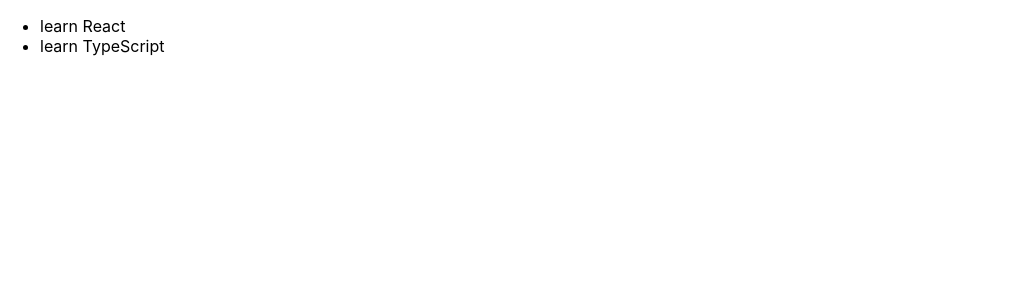
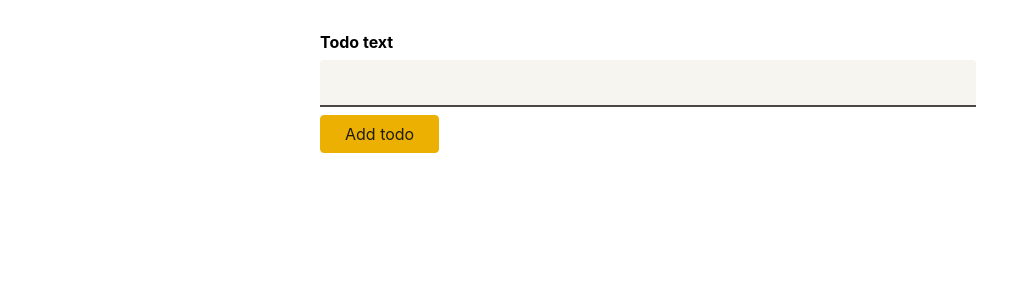
Before and after one commit to hstupkova/react-with-typescript, a React (Create React App) app: page / in a window 1280 px wide. Shown: the top 300 px of the page, without its empty margins (0-1016 px from the left). Built offline with nearby package versions, Linux system fonts and the light colour scheme.

Commit message:
adding a todo via form submission

```diff
--- a/src/App.tsx
+++ b/src/App.tsx
@@ -1,14 +1,22 @@
+import React, { useState } from 'react';
+
+import NewTodo from './components/NewTodo';
 import Todos from './components/Todos';
 import Todo from './models/todo';
 
 function App() {
-  const todos = [
-    new Todo('learn React'),
-    new Todo('learn TypeScript')
-  ]
+  const [todos, setTodos] = useState<Todo[]>([]);
+
+  const addTodoHandler = (text: string) => {
+    const newTodo = new Todo(text);
+    setTodos((prevTodos) => {
+      return prevTodos.concat(newTodo);
+    });
+  };
 
   return (
     <div className="App">
+      <NewTodo onAddTodo={addTodoHandler} />
       <Todos items={todos} />
     </div>
   );
--- /dev/null
+++ b/src/components/NewTodo.module.css
@@ -0,0 +1,42 @@
+.form {
+  width: 40rem;
+  margin: 2rem auto;
+
+}
+
+.form label {
+  display: block;
+  font-weight: bold;
+  margin-bottom: 0.5rem;
+}
+
+.form input {
+  display: block;
+  width: 100%;
+  font: inherit;
+  font-size: 1.5rem;
+  padding: 0.5rem;
+  border-radius: 4px;
+  background-color: #f7f5ef;
+  border: none;
+  border-bottom: 2px solid #494844;
+  border-bottom-right-radius: 0;
+  border-bottom-left-radius: 0;
+  margin-bottom: 0.5rem;
+}
+
+.form button {
+  font: inherit;
+  background-color: #ebb002;
+  border: 1px solid #ebb002;
+  color: #201d0f;
+  padding: 0.5rem 1.5rem;
+  border-radius: 4px;
+  cursor: pointer;
+}
+
+.form button:hover,
+.form button:active {
+  background-color: #ebc002;
+  border-color: #ebc002;
+}
--- /dev/null
+++ b/src/components/NewTodo.tsx
@@ -0,0 +1,30 @@
+import React, { useRef } from 'react';
+
+import classes from './NewTodo.module.css';
+
+const NewTodo: React.FC<{ onAddTodo: (text: string) => void }> = (props) => {
+  const todoTextInputRef = useRef<HTMLInputElement>(null);
+
+  const submitHandler = (event: React.FormEvent) => {
+    event.preventDefault();
+
+    const enteredText = todoTextInputRef.current!.value;
+
+    if (enteredText.trim().length === 0) {
+      // throw an error
+      return;
+    }
+
+    props.onAddTodo(enteredText);
+  };
+
+  return (
+    <form onSubmit={submitHandler} className={classes.form}>
+      <label htmlFor="text">Todo text</label>
+      <input type="text" id="text" ref={todoTextInputRef} />
+      <button>Add todo</button>
+    </form>
+  );
+};
+
+export default NewTodo;
--- /dev/null
+++ b/src/components/TodoItem.module.css
@@ -0,0 +1,6 @@
+.item {
+  margin: 1rem 0;
+  box-shadow: 0 1px 4px rgba(0, 0, 0, 0.2);
+  padding: 1rem;
+  background-color: #f7f5ef;
+}
--- a/src/components/TodoItem.tsx
+++ b/src/components/TodoItem.tsx
@@ -1,8 +1,10 @@
 import React from 'react';
+
+import classes from './TodoItem.module.css';
 
 const TodoItem: React.FC<{ text: string }> = (props) => {
   return (
-    <li>{props.text}</li>
+    <li className={classes.item}>{props.text}</li>
   );
 };
 
--- /dev/null
+++ b/src/components/Todos.module.css
@@ -0,0 +1,6 @@
+.todos {
+  list-style: none;
+  margin: 2rem auto;
+  padding: 0;
+  width: 40rem;
+}
--- a/src/components/Todos.tsx
+++ b/src/components/Todos.tsx
@@ -1,10 +1,12 @@
 import React from 'react';
+
 import Todo from '../models/todo';
 import TodoItem from './TodoItem';
+import classes from './Todos.module.css';
 
 const Todos: React.FC<{ items: Todo[] }> = (props) => {
   return (
-    <ul>
+    <ul className={classes.todos}>
       {props.items.map((item) => (
         <TodoItem key={item.id} text={item.text} />
       ))}
```
